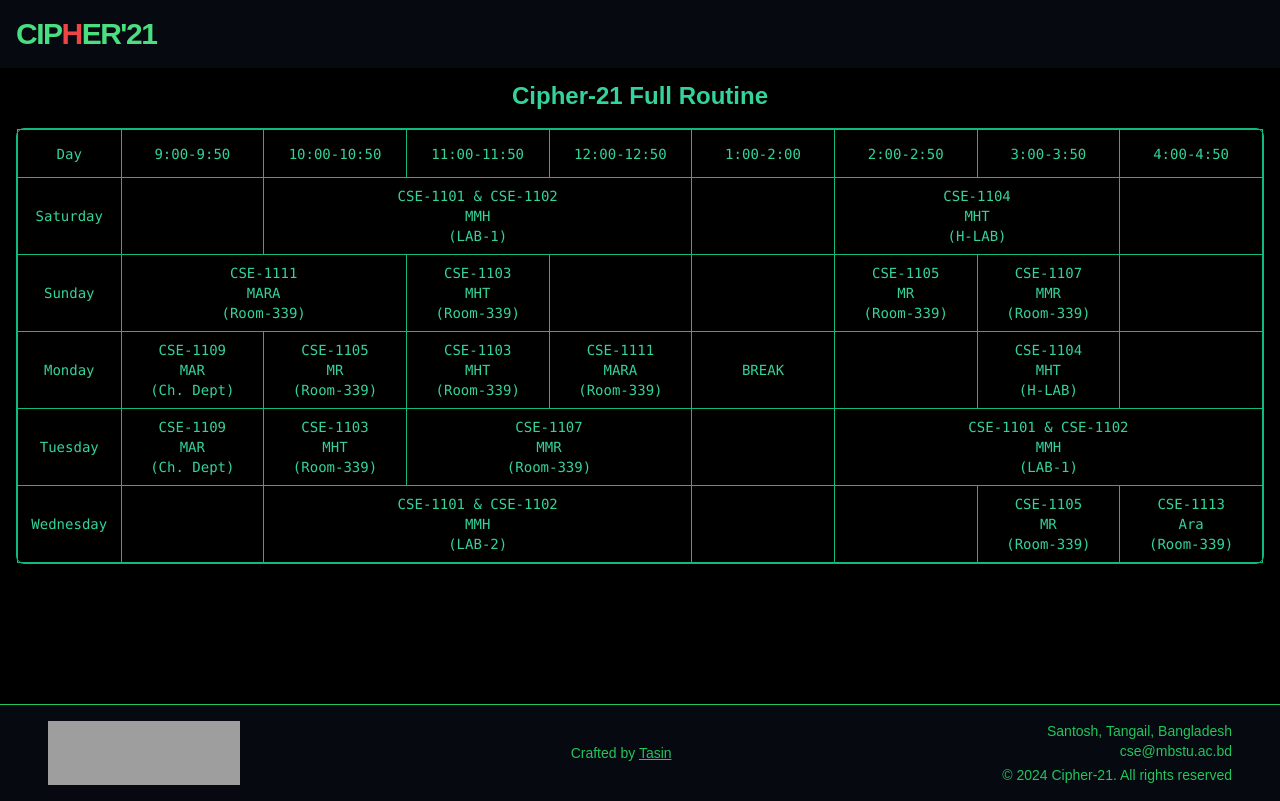
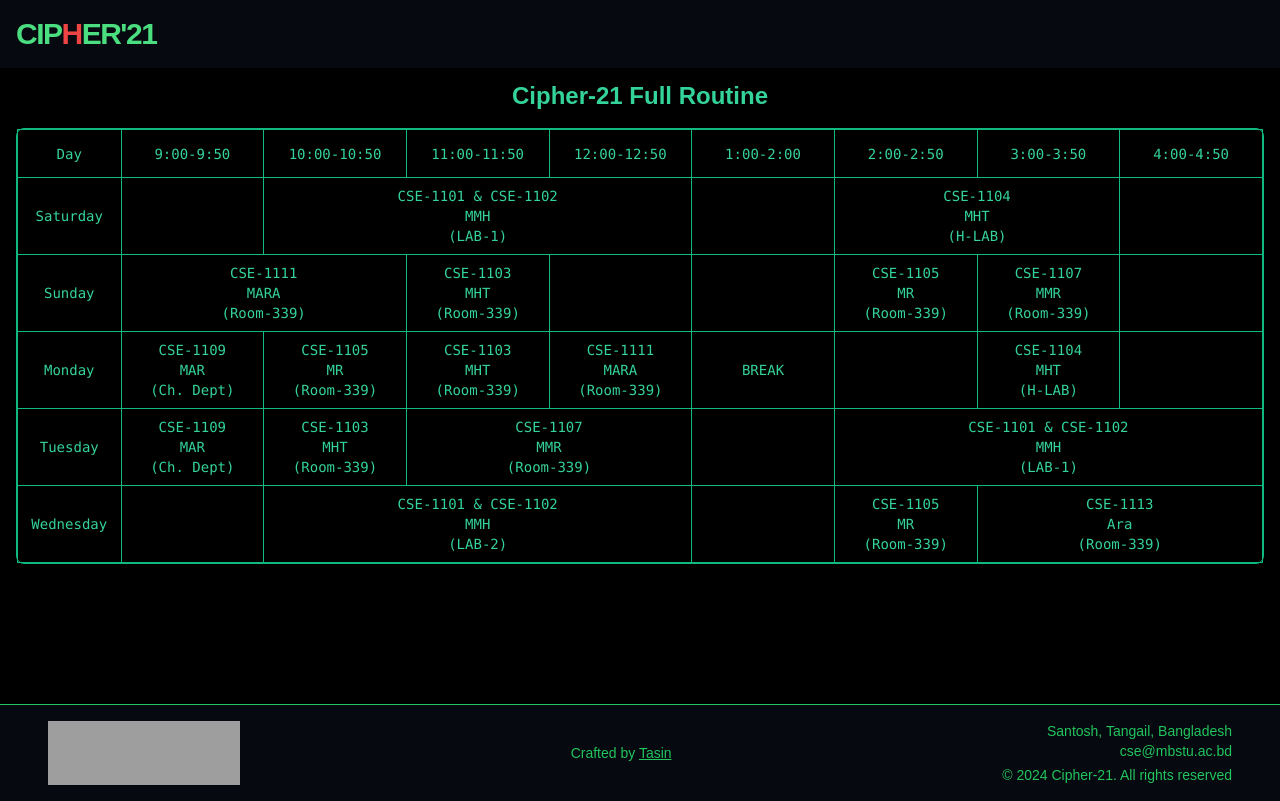
Before and after one commit to NurTasin/cipher-21, a Next.js app: page /routine in a window 1280 px wide. Built offline with nearby package versions, Linux system fonts and the light colour scheme; grey boxes are pictures that could not be loaded.

Commit message:
Fixes Routine

```diff
--- a/app/(pages)/routine/page.tsx
+++ b/app/(pages)/routine/page.tsx
@@ -94,7 +94,6 @@ export default function HackerRoutine() {
                 CSE-1101 & CSE-1102<br />MMH<br />(LAB-2)
               </TableCell>
               <TableCell className="text-emerald-400 border border-emerald-500 p-2 text-center"></TableCell>
-              <TableCell className="text-emerald-400 border border-emerald-500 p-2 text-center"></TableCell>
               <TableCell className="text-emerald-400 border border-emerald-500 p-2 text-center">
                 CSE-1105<br />MR<br />(Room-339)
               </TableCell>
```
